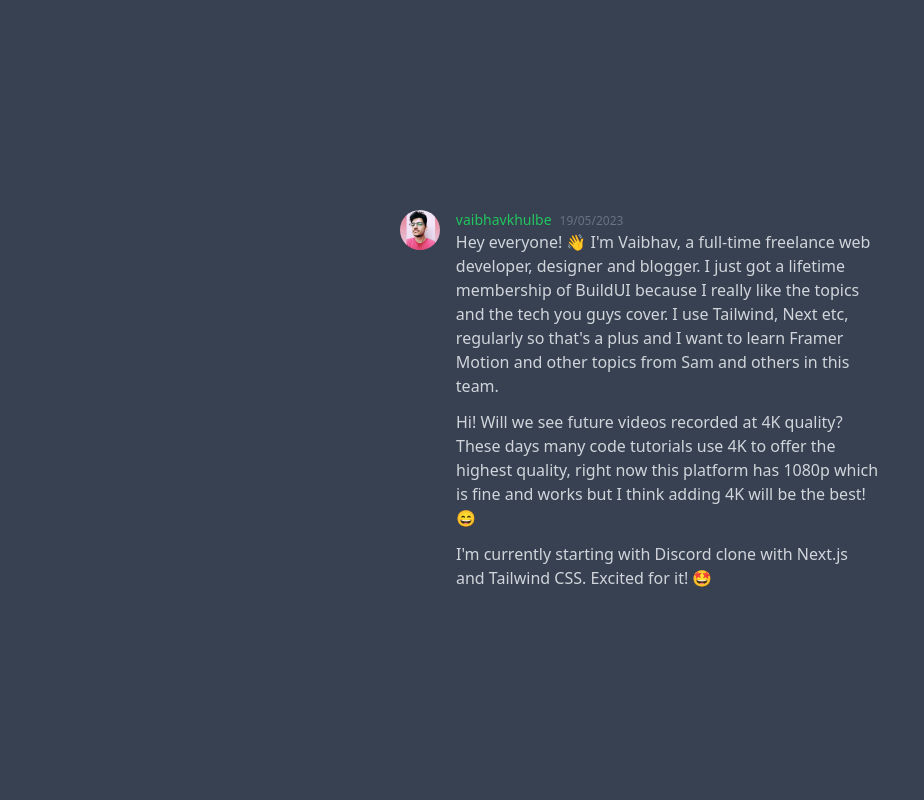
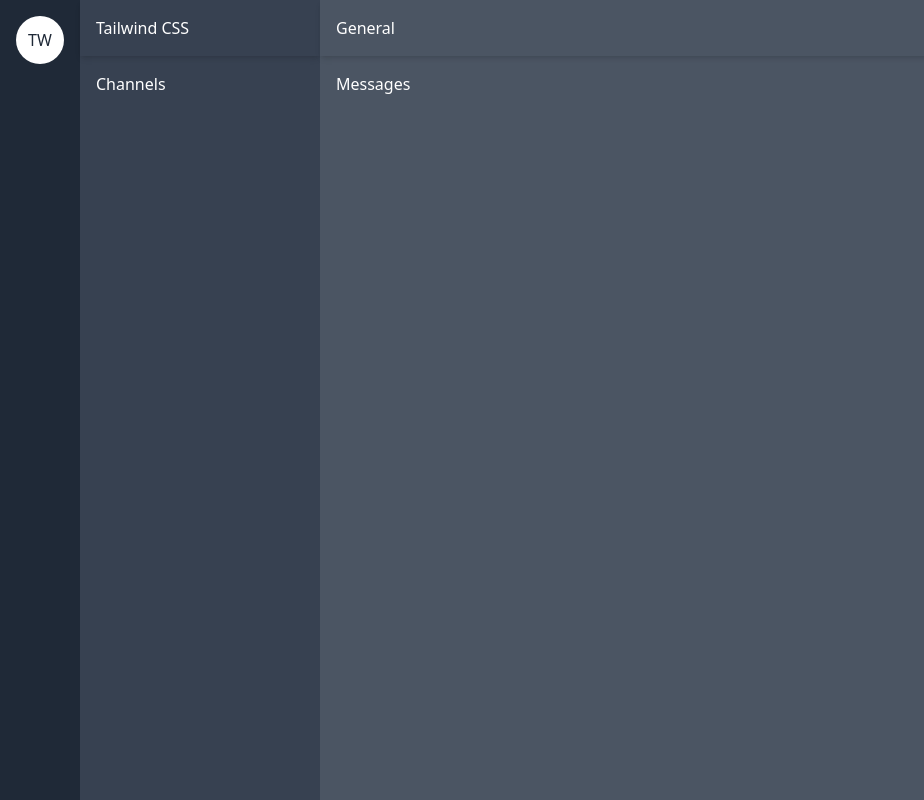
Before and after one commit to Kvaibhav01/discord-clone-tailwind-next13, a Next.js app: page / in a window 1280 px wide. Shown: the whole page, without its empty margins (0-924 px from the left). Built offline with nearby package versions, Linux system fonts and the light colour scheme.

Commit message:
Made the base app layput structure

```diff
--- a/next.config.js
+++ b/next.config.js
@@ -2,6 +2,6 @@
 const nextConfig = {
   reactStrictMode: true,
   swcMinify: true,
-}
+};
 
-module.exports = nextConfig
+module.exports = nextConfig;
--- a/pages/index.js
+++ b/pages/index.js
@@ -1,44 +1,59 @@
 export default function Home() {
   return (
-    <div className='flex min-h-screen items-center justify-center bg-gray-700 text-white'>
-      <div className='max-w-lg'>
-        <div className='flex px-4 py-1 hover:bg-gray-800 hover:bg-opacity-30'>
-          <img
-            className='mr-4 h-10 w-10 rounded-full'
-            src='/vaibhav.jpg'
-            alt='Profile picture of Vaibhav'
-          />
-          <div>
-            <p className='flex items-baseline'>
-              <span className='mr-2 text-sm font-medium text-green-500'>
-                vaibhavkhulbe
-              </span>
-              <span className='text-xs text-gray-500'>19/05/2023</span>
-            </p>
-            <p className='text-gray-300'>
-              Hey everyone! 👋 I'm Vaibhav, a full-time freelance web developer,
-              designer and blogger. I just got a lifetime membership of BuildUI
-              because I really like the topics and the tech you guys cover. I
-              use Tailwind, Next etc, regularly so that's a plus and I want to
-              learn Framer Motion and other topics from Sam and others in this
-              team.
-            </p>
-          </div>
+    // <div className='flex min-h-screen items-center justify-center bg-gray-700 text-white'>
+    //   <div className='max-w-lg'>
+    //     <div className='flex px-4 py-1 hover:bg-gray-800 hover:bg-opacity-30'>
+    //       <img
+    //         className='mr-4 h-10 w-10 rounded-full'
+    //         src='/vaibhav.jpg'
+    //         alt='Profile picture of Vaibhav'
+    //       />
+    //       <div>
+    //         <p className='flex items-baseline'>
+    //           <span className='mr-2 text-sm font-medium text-green-500'>
+    //             vaibhavkhulbe
+    //           </span>
+    //           <span className='text-xs text-gray-500'>19/05/2023</span>
+    //         </p>
+    //         <p className='text-gray-300'>
+    //           Hey everyone! 👋 I'm Vaibhav, a full-time freelance web developer,
+    //           designer and blogger. I just got a lifetime membership of BuildUI
+    //           because I really like the topics and the tech you guys cover. I
+    //           use Tailwind, Next etc, regularly so that's a plus and I want to
+    //           learn Framer Motion and other topics from Sam and others in this
+    //           team.
+    //         </p>
+    //       </div>
+    //     </div>
+    //     <div className='mt-1 px-4 py-1 hover:bg-gray-800 hover:bg-opacity-30'>
+    //       <p className='pl-14 text-gray-300'>
+    //         Hi! Will we see future videos recorded at 4K quality? These days
+    //         many code tutorials use 4K to offer the highest quality, right now
+    //         this platform has 1080p which is fine and works but I think adding
+    //         4K will be the best! 😄
+    //       </p>
+    //     </div>
+    //     <div className='mt-1 px-4 py-1 hover:bg-gray-800 hover:bg-opacity-30'>
+    //       <p className='pl-14 text-gray-300'>
+    //         I'm currently starting with Discord clone with Next.js and Tailwind
+    //         CSS. Excited for it! 🤩
+    //       </p>
+    //     </div>
+    //   </div>
+    // </div>
+    <div className='flex h-screen text-white'>
+      <div className='bg-gray-800 p-4'>
+        <div className='flex h-12 w-12 items-center justify-center rounded-full bg-white text-gray-800'>
+          TW
         </div>
-        <div className='mt-1 px-4 py-1 hover:bg-gray-800 hover:bg-opacity-30'>
-          <p className='pl-14 text-gray-300'>
-            Hi! Will we see future videos recorded at 4K quality? These days
-            many code tutorials use 4K to offer the highest quality, right now
-            this platform has 1080p which is fine and works but I think adding
-            4K will be the best! 😄
-          </p>
-        </div>
-        <div className='mt-1 px-4 py-1 hover:bg-gray-800 hover:bg-opacity-30'>
-          <p className='pl-14 text-gray-300'>
-            I'm currently starting with Discord clone with Next.js and Tailwind
-            CSS. Excited for it! 🤩
-          </p>
-        </div>
+      </div>
+      <div className='flex w-60 flex-col bg-gray-700'>
+        <div className='p-4 shadow-md'>Tailwind CSS</div>
+        <div className='flex-1 p-4'>Channels</div>
+      </div>
+      <div className='flex flex-1 flex-col bg-gray-600'>
+        <div className='p-4 shadow-md'>General</div>
+        <div className='flex-1 p-4'>Messages</div>
       </div>
     </div>
   );
```
